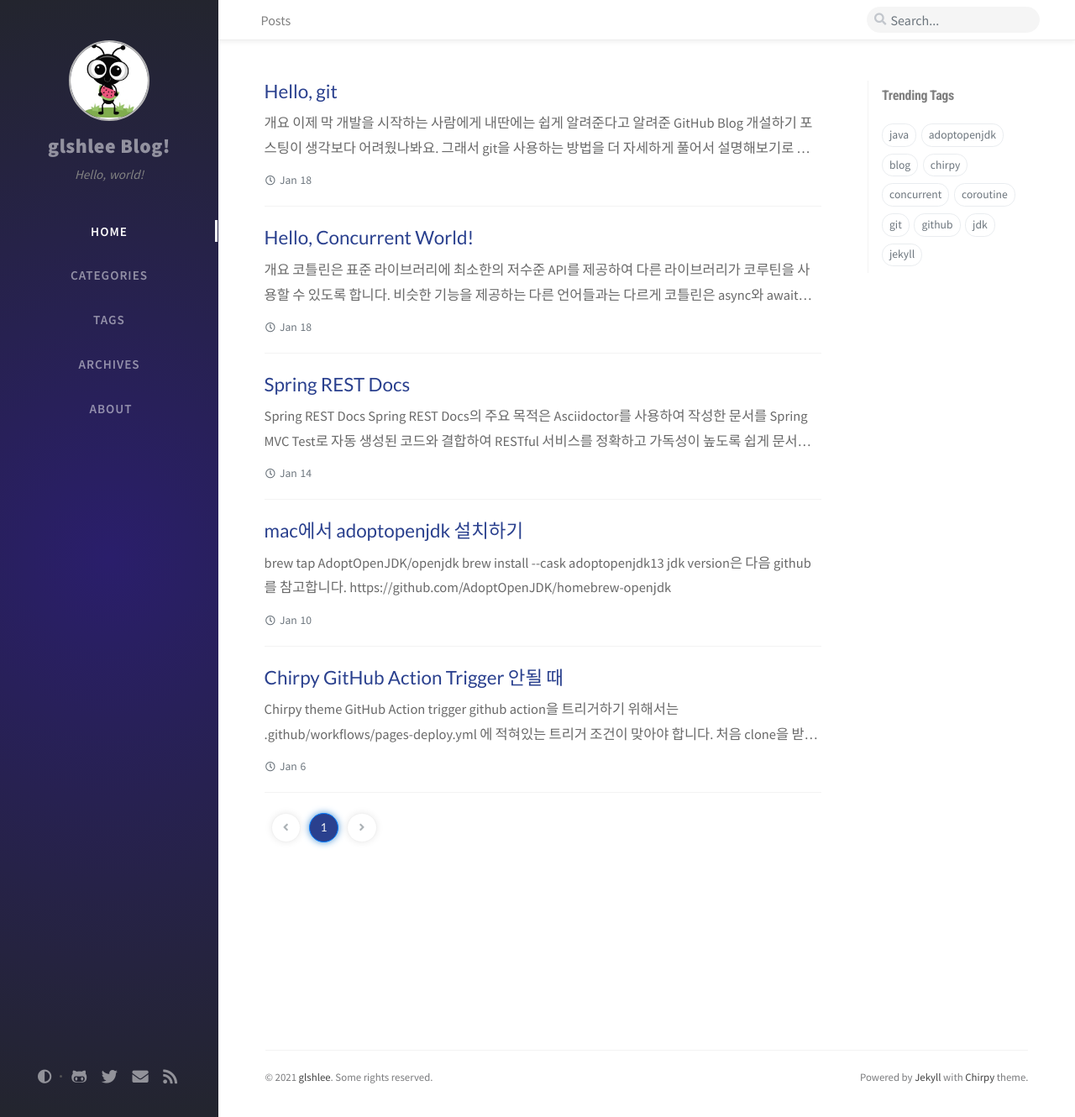
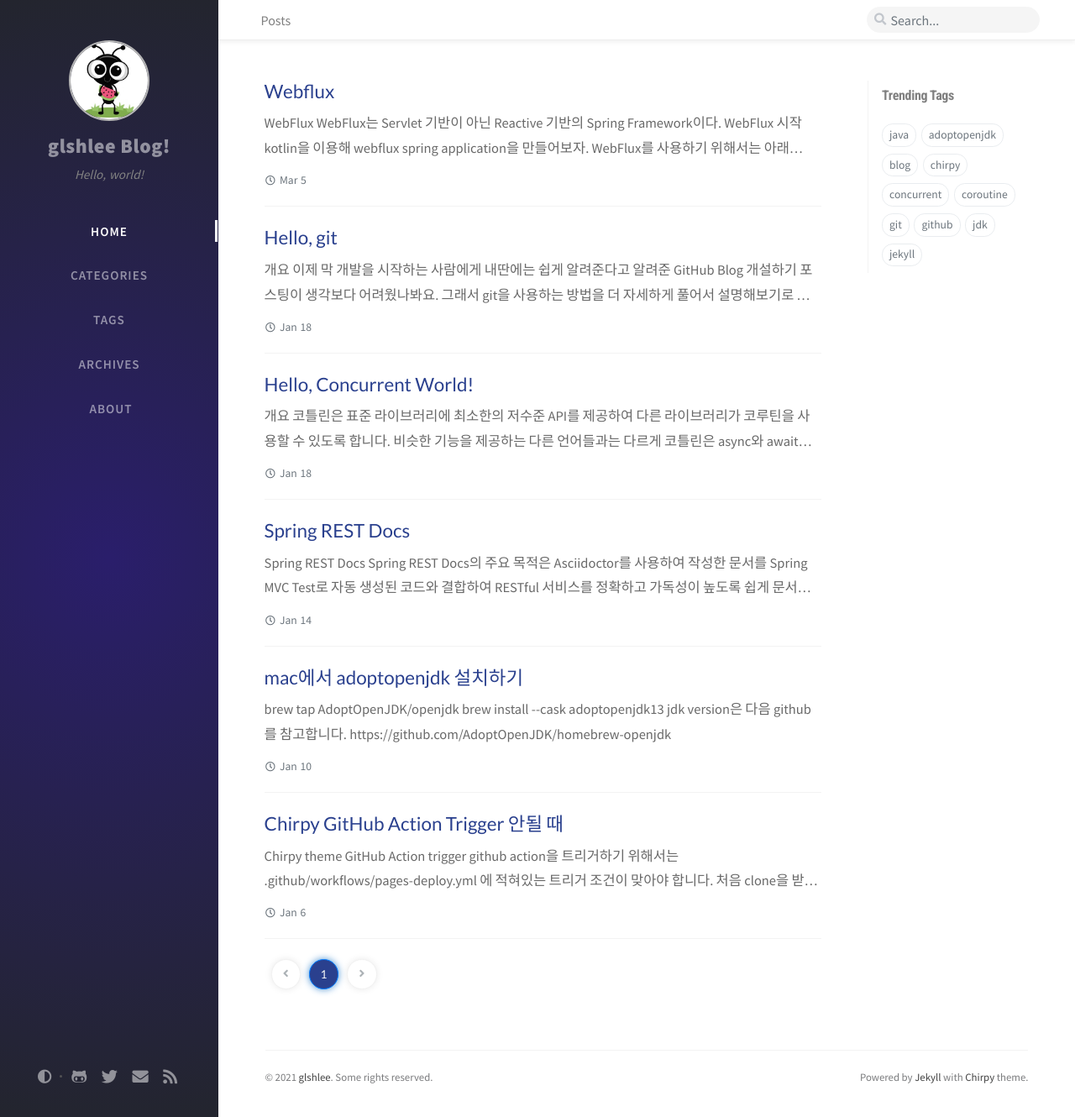
Before and after one commit to glshlee/glshlee.github.io, a Jekyll site: the page built from index.html, in a window 1280 px wide and 1330 px high. Shown: the whole window at 84% size. Built offline with Jekyll 4.4.1, drawn with Linux system fonts in a browser that asks for light colours; nearby versions of some CDN libraries; the list of posts is cut into pages by our own code; comment, search, counter and statistics services are not loaded; some of the changed lines change nothing that is shown.

Commit message:
post start webflux

````diff
--- a/_draft/webflux.md
+++ b/_posts/2021-03-06-webflux.md
@@ -19,3 +19,17 @@
     runApplication<WebfluxTest>(*args)
 }
 ```
+
+gradle default jvmTarget이 1.6이기 때문에 다음과 같은 오류를 만날 수 있다.
+> Cannot inline bytecode built with JVM target 1.8 into bytecode that is being built with JVM target 1.6. Please specify proper '-jvm-target' option
+
+해결 방법은 gradle에 다음을 추가한다.
+``` kotlin
+tasks {
+    compileKotlin {
+        kotlinOptions {
+            jvmTarget = "13"
+        }
+    }
+}
+```
````
